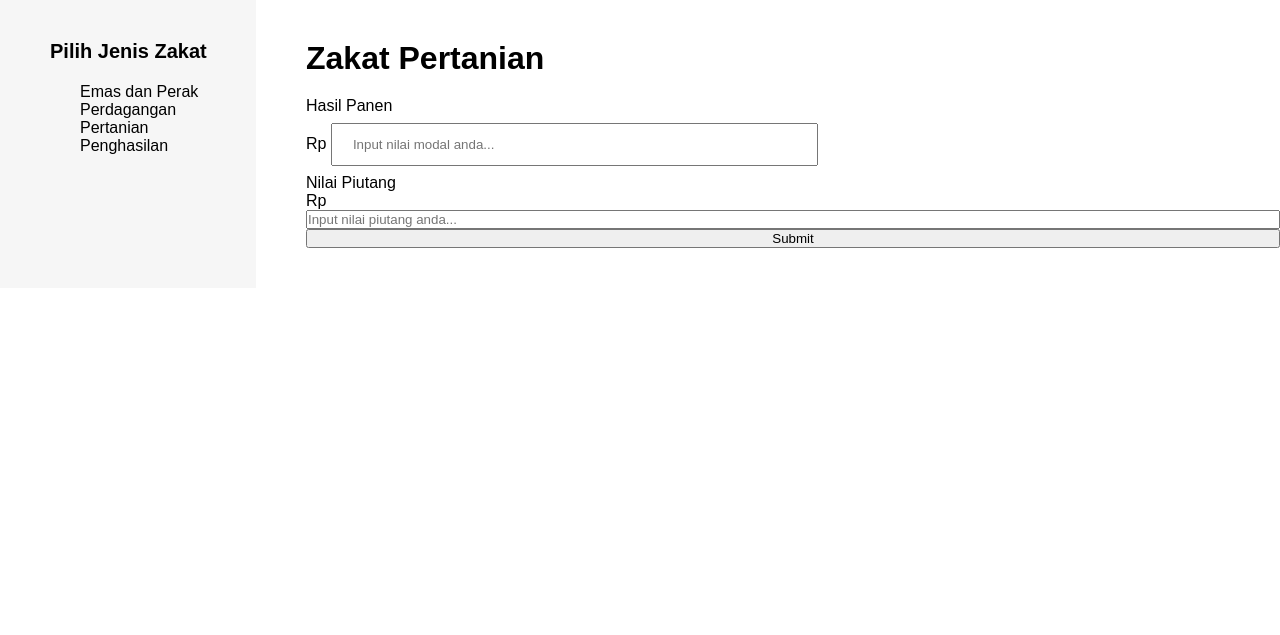
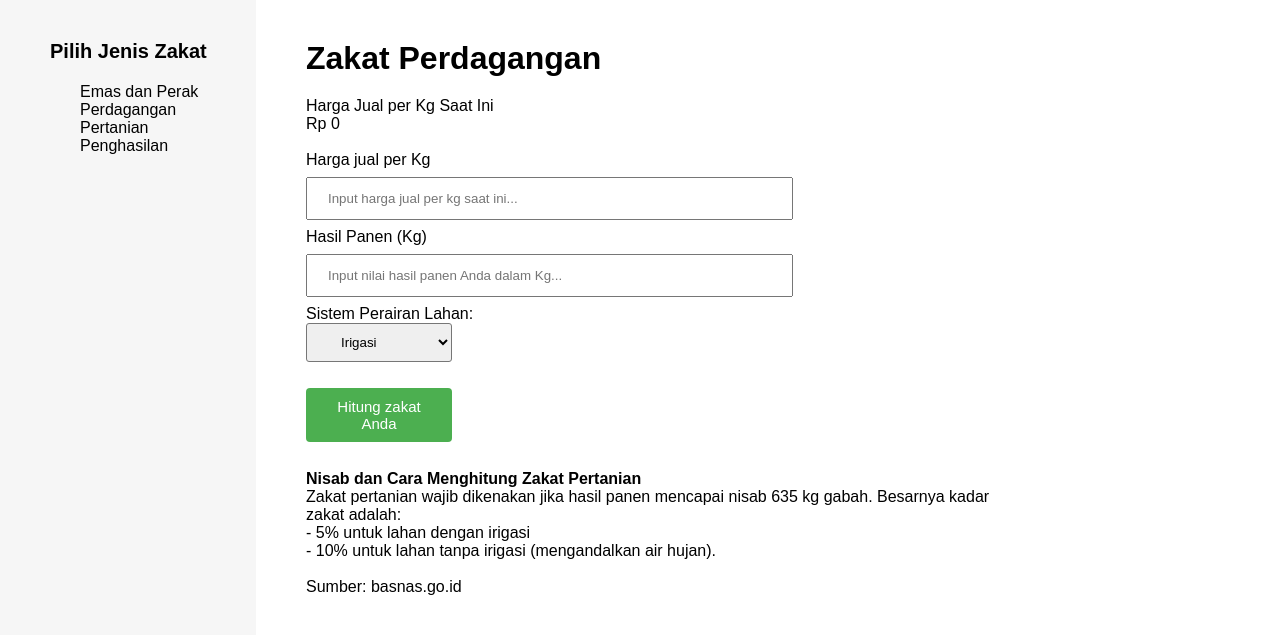
Before and after one commit to nferdy/kelompok_7_project, a Flask app: page /zakat-pertanian in a window 1280 px wide. Shown: the part 80-715 px from the top of the page. Run offline with Flask 3, Linux system fonts and the light colour scheme.

Commit message:
kelar zakat pertanian

```diff
--- a/app.py
+++ b/app.py
@@ -34,16 +34,16 @@ def zakat_emas():
             wajib_zakat = False
 
         # ngeformat angka angka biar kalo udah 3 angka otomatis ada titik kayak nulis uang
-        total_nilai_zakat_formatted = f"{int(total_nilai_zakat):,}".replace(",", ".")
-        nisab_formatted = f"{int(nisab):,}".replace(",", ".")
+        total_nilai_zakat_formatted = f"{total_nilai_zakat:,.2f}".replace(",", ".")
+        nisab_formatted = f"{nisab:,.2f}".replace(",", ".")
 
         return render_template('zakat_emas.html',
                                wajib_zakat=wajib_zakat,
                                nilai_zakat=total_nilai_zakat_formatted,
                                nisab=nisab_formatted,
-                               harga_emas_per_gram=f"{int(harga_emas_per_gram):,}".replace(",", "."))
+                               harga_emas_per_gram=f"{harga_emas_per_gram:,.2f}".replace(",", "."))
 
-    return render_template('zakat_emas.html', nilai_zakat=None, harga_emas_per_gram=f"{int(harga_emas_per_gram):,}".replace(",", "."))
+    return render_template('zakat_emas.html', nilai_zakat=None, harga_emas_per_gram=f"{harga_emas_per_gram:,.2f}".replace(",", "."))
 
 
 # zakat perdagangan
@@ -78,30 +78,44 @@ def zakat_perdagangan():
                                    nisab = nisab_formatted,
                                    harga_emas_per_gram=f"{int(harga_emas_per_gram):,}".replace(",", "."))
 
-    return render_template('zakat-perdagangan.html', nilai_zakat=None,harga_emas_per_gram=f"{int(harga_emas_per_gram):,}".replace(",", "."))
+    return render_template('zakat-perdagangan.html', nilai_zakat=None, harga_emas_per_gram=f"{int(harga_emas_per_gram):,}".replace(",", "."))
 
 @app.route('/zakat-pertanian', methods=['GET', 'POST'])
 def zakat_pertanian():
     if request.method == 'POST':
-        try:
-            hasil_panen = float(request.form['hasil_panen'])
-            sistem_pengairan = request.form['sistem_pengairan']
+        hasil_panen_kg = float(request.form.get('hasil_panen_kg', 0))
+        harga_per_kg = float(request.form.get('harga_per_kg', 0))
+        sistem_pengairan = request.form.get('sistem_pengairan', 'irigasi')
 
-            if sistem_pengairan not in ['irigasi', 'alami']:
-                return render_template('zakat_pertanian.html', error="Sistem pengairan harus 'irigasi' atau 'alami'.")
+        nisab = 635
+        hasil_panen_rp = hasil_panen_kg * harga_per_kg
 
-            nisab = 653  # dalam kg padi
-            zakat_percentage = 0.05 if sistem_pengairan == 'irigasi' else 0.10
-            zakat = hasil_panen * zakat_percentage if hasil_panen >= nisab else 0
+        if sistem_pengairan == 'irigasi':
+            total_nilai_zakat = 0.05 * hasil_panen_rp
+        else:
+            total_nilai_zakat = 0.1 * hasil_panen_rp
 
-            return render_template('zakat_pertanian.html',
-                                   hasil_panen=hasil_panen,
-                                   sistem_pengairan=sistem_pengairan,
-                                   nisab=nisab, zakat=zakat,
-                                   keterangan="Wajib zakat" if zakat > 0 else "Tidak wajib zakat")
-        except ValueError:
-            return render_template('zakat_pertanian.html', error="Input tidak valid.")
-    return render_template('zakat_pertanian.html')
+        wajib_zakat = total_nilai_zakat >= nisab
+
+        total_nilai_zakat_formatted = f"{total_nilai_zakat:,.2f}".replace(",", ".")
+        nisab_formatted = f"{nisab:,.2f}".replace(",", ".")
+        harga_per_kg_formatted = f"{harga_per_kg:,.2f}".replace(",", ".")
+
+        return render_template('zakat_pertanian.html',
+                           wajib_zakat=wajib_zakat,
+                           sistem_pengairan=sistem_pengairan,
+                           nisab=nisab_formatted,
+                           nilai_zakat=total_nilai_zakat_formatted,
+                           harga_per_kg=harga_per_kg_formatted)
+
+# Untuk method GET
+    return render_template('zakat_pertanian.html',
+                       nilai_zakat=None,
+                       wajib_zakat=None,
+                       sistem_pengairan=None,
+                       nisab=None,
+                       harga_per_kg=0)
+
 
 @app.route('/zakat-penghasilan', methods=['GET', 'POST'])
 def zakat_penghasilan():
--- a/static/css/style.css
+++ b/static/css/style.css
@@ -121,3 +121,9 @@ button {
     width: 70%;
     margin: 20px 0 0 50px;
 }
+
+#sistem_pengairan {
+    width: 15%;
+    border-radius: 3px;
+    padding : 10px 30px 10px 30px;
+    }
--- a/templates/zakat_pertanian.html
+++ b/templates/zakat_pertanian.html
@@ -1,20 +1,59 @@
 {% extends "base.html" %}
+
+{% block style %}
+<link rel="stylesheet" type="text/css" href="{{ url_for ('static', filename='css/zakat-perdagangan.css')}}">
+{% endblock %}
 
 {% block content %}
 
-<h1 class="title_zakat">Zakat Pertanian</h1>
+<h1 class="title_zakat">Zakat Perdagangan</h1>
 <div class="form_input">
-    <form method="post" action="/zakat-emas">
-        <label for="quantity">Hasil Panen</label>
-        <div class="form-modal">
-            <span>Rp</span>
-            <input type="number" id="quantity" name="quantity" min="0" placeholder="Input nilai modal anda...">
-        </div>
-        <label for="quantity">Nilai Piutang</label>
-        <span>Rp</span>
-        <input type="" id="quantity" name="quantity" min="0" placeholder="Input nilai piutang anda...">
-        <input type="submit">
-      </form>
+    <form method="post" action="/zakat-pertanian">
+        <label for="harga_per_kg">Harga Jual per Kg Saat Ini</label>
+        <p>Rp {{ harga_per_kg if harga_per_kg is not none else 0 }}</p>
+
+        <br>
+
+        <label for="harga_per_kg">Harga jual per Kg</label>
+        <input type="number" id="harga_per_kg" name="harga_per_kg" min="0" required placeholder="Input harga jual per kg saat ini...">
+
+        <label for="hasil_panen_kg">Hasil Panen (Kg)</label>
+        <input type="number" id="hasil_panen_kg" name="hasil_panen_kg" min="0" required placeholder="Input nilai hasil panen Anda dalam Kg...">
+
+        <label for="sistem_pengairan">Sistem Perairan Lahan: </label>
+            <select name="sistem_pengairan" id="sistem_pengairan">
+                <option value="irigasi">Irigasi</option>
+                <option value="alami">Alami</option>
+            </select>
+
+        <br>
+
+        <button type="submit">Hitung zakat Anda</button>
+    </form>
 </div>
 
+{% if nilai_zakat is not none %}
+<div class="hasil_zakat">
+    <h2>Hasil Perhitungan</h2>
+    <p>Nisab (635 Kg)</p>
+    {% if wajib_zakat %}
+        <p class="zakat_yes"><strong>Anda wajib membayar zakat!</strong></p>
+        <p>Nilai Zakat yang harus dibayar: <strong>Rp {{ nilai_zakat }}</strong></p>
+    {% else %}
+        <p class="zakat_no"><strong>Anda tidak wajib membayar zakat.</strong></p>
+    {% endif %}
+</div>
+{% endif %}
+
+<div class="desc_zakat">
+  <p name="desc_zakat">
+    <b>Nisab dan Cara Menghitung Zakat Pertanian</b> <br>
+    Zakat pertanian wajib dikenakan jika hasil panen mencapai nisab 635 kg gabah. Besarnya kadar zakat adalah:<br>
+    - 5% untuk lahan dengan irigasi<br>
+    - 10% untuk lahan tanpa irigasi (mengandalkan air hujan).<br><br>
+    Sumber: basnas.go.id
+  </p>
+</div>
+
+
 {% endblock %}
```
